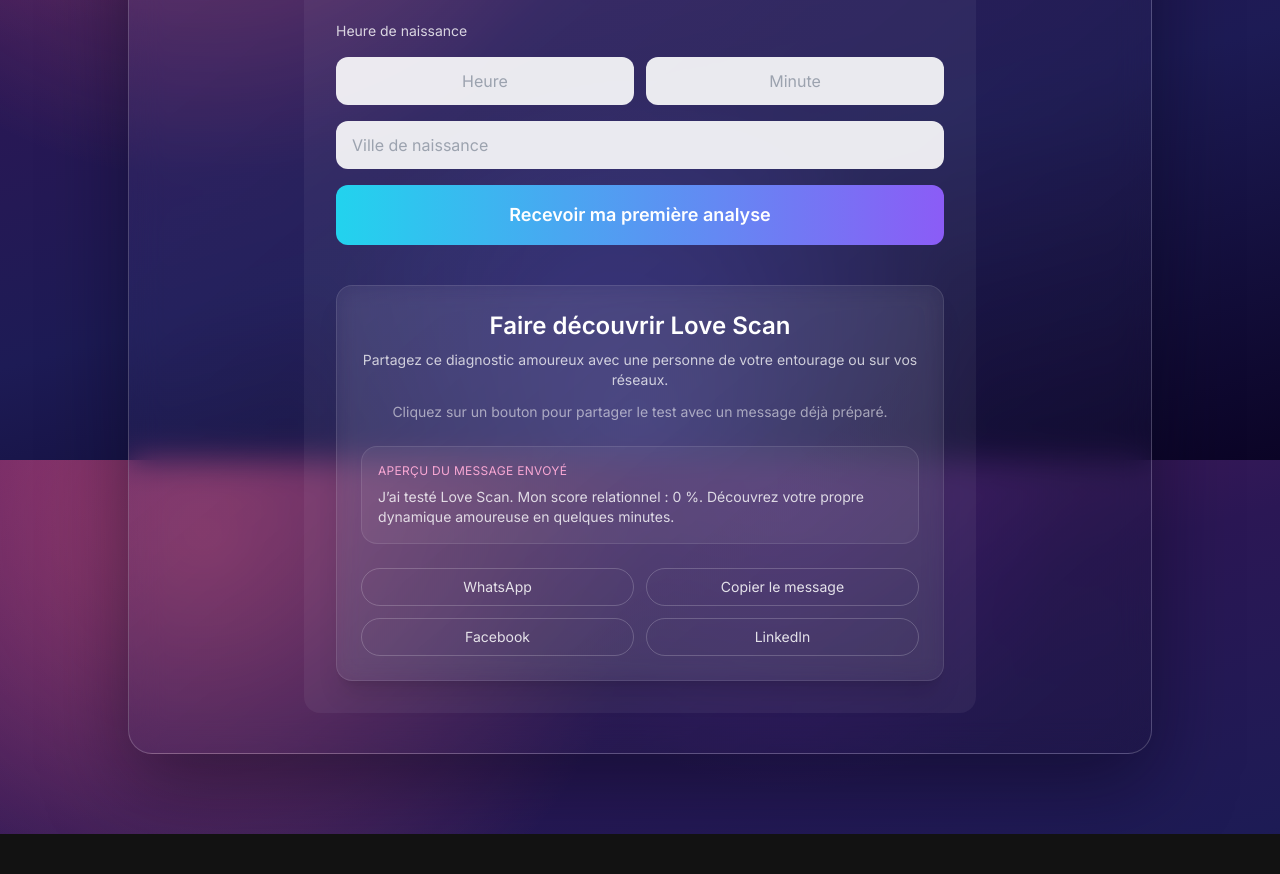
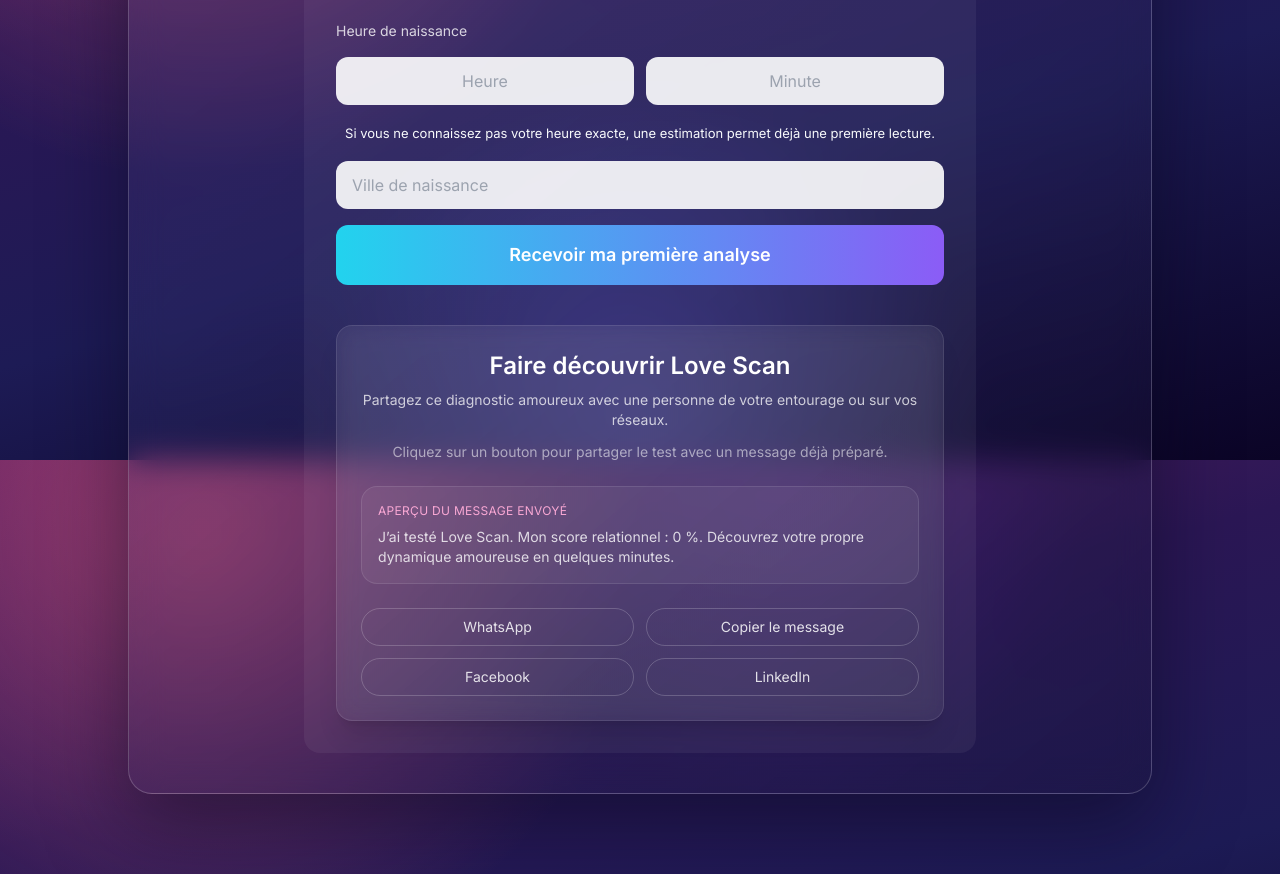
Before and after one commit to arnaudcrestey/astero-minisites, a Next.js app: page /result in a window 1280 px wide. Shown: the part 1140-2014 px from the top of the page. Before the commit the page ends 1974 px from the top, so only its background shows below. Built offline with nearby package versions, Linux system fonts and the light colour scheme; no server answers.

Commit message:
Update ResultClient.tsx

```diff
--- a/components/ResultClient.tsx
+++ b/components/ResultClient.tsx
@@ -310,6 +310,10 @@ export function ResultClient() {
                 className="w-full rounded-xl bg-white/90 px-4 py-3 text-center text-black placeholder:text-gray-400"
               />
             </div>
+                <p className="text-[13px] leading-6 text-mirror-muted">
+                    Si vous ne connaissez pas votre heure exacte, une estimation permet
+                  déjà une première lecture.
+                </p>
 
             <input
               type="text"
```
